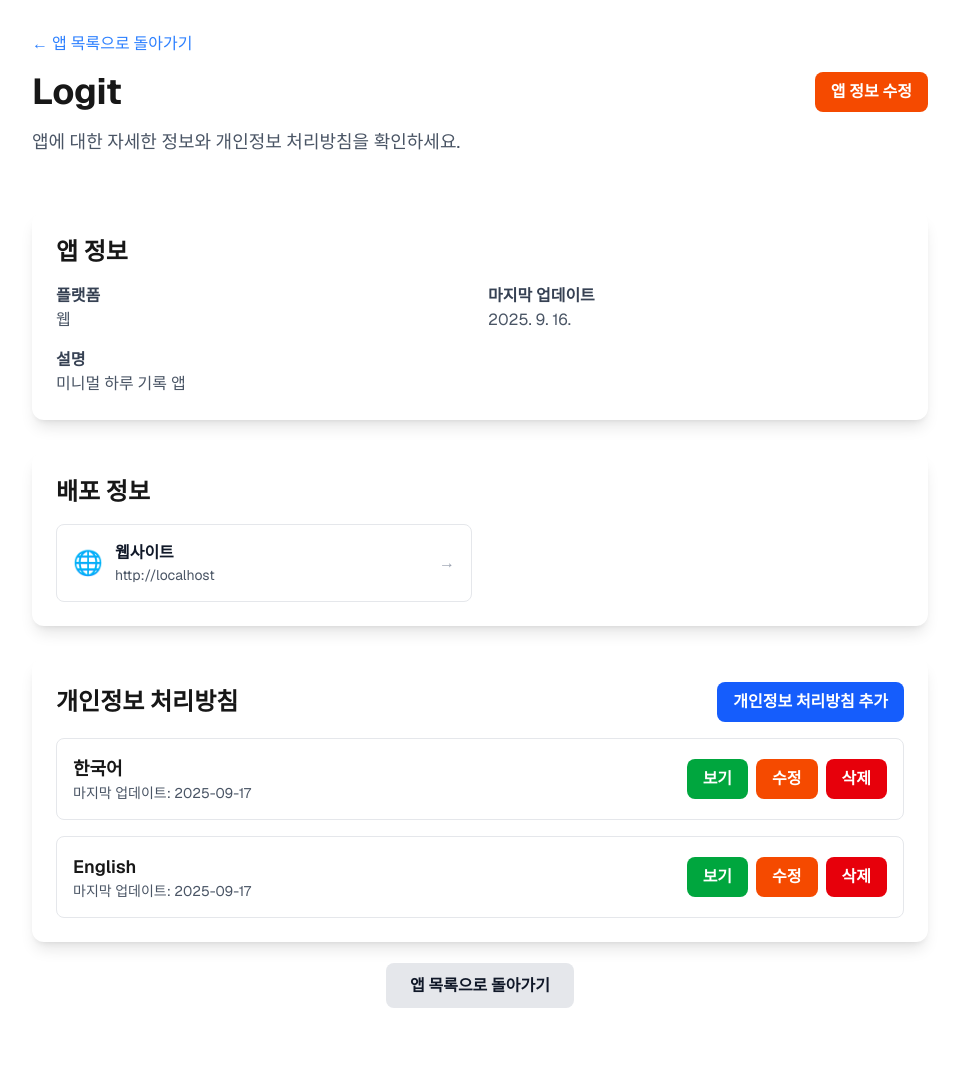
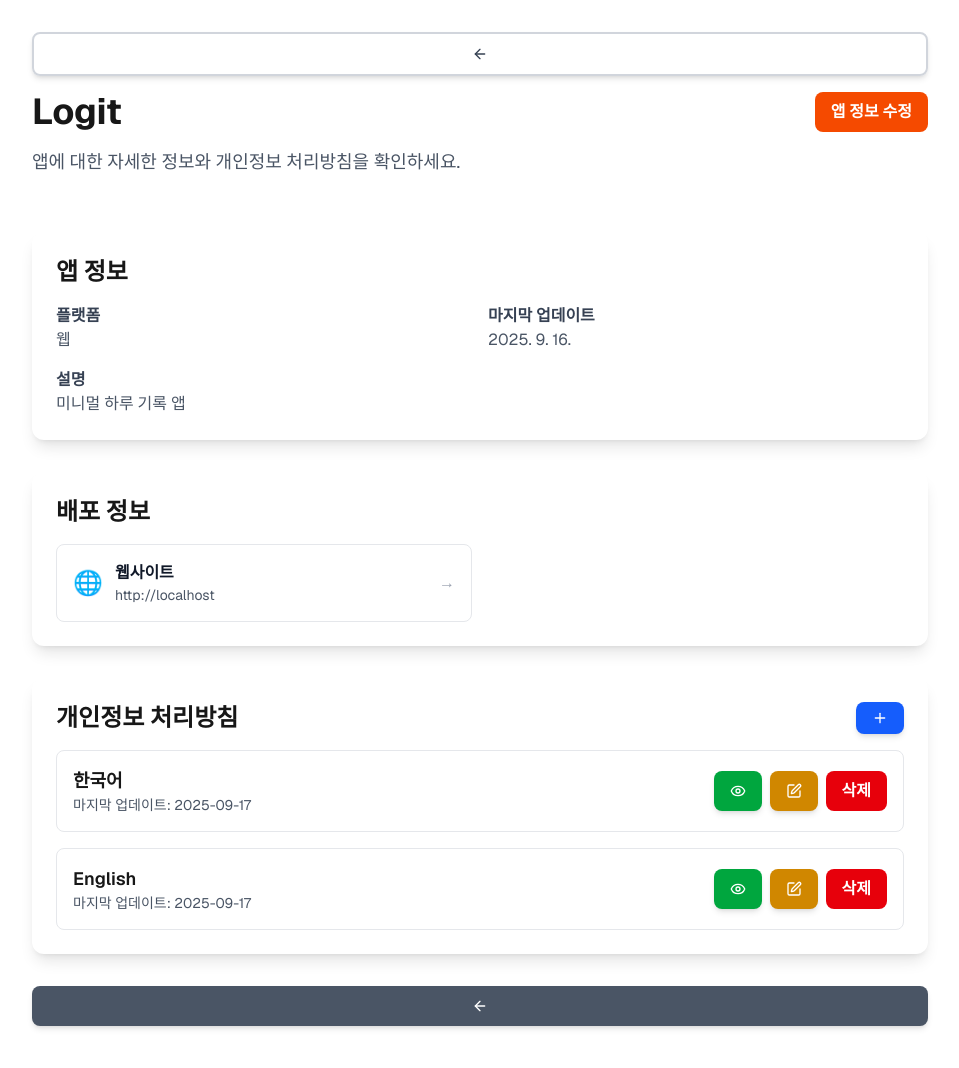
Before and after one commit to 0010capacity/0010capacity.github.io, a Next.js app: page /apps/Logit in a window 1280 px wide. Shown: the top 1068 px of the page, without its empty margins (160-1119 px from the left). Built offline with nearby package versions, Linux system fonts and the light colour scheme.

Commit message:
Add lucide-react icons and refactor button components across the app

```diff
--- a/app/apps/[appName]/page.tsx
+++ b/app/apps/[appName]/page.tsx
@@ -1,6 +1,8 @@
 import Link from 'next/link';
+import { Plus, Edit, ArrowLeft, Eye } from 'lucide-react';
 import { getAppNames, getAppData, type Deployment } from '../../data/apps';
 import { getPrivacyPoliciesForApp } from '../../data/privacy-policies';
+import { Button } from '../../../components';
 
 export async function generateStaticParams() {
   // 실제 존재하는 앱들을 기반으로 정적 경로 생성
@@ -47,12 +49,13 @@ export default async function AppDetailPage({ params }: AppDetailPageProps) {
     <div className="font-sans min-h-screen p-8 pb-20">
       <main className="max-w-4xl mx-auto">
         <div className="mb-8">
-          <Link
+          <Button
+            as={Link}
             href="/apps"
-            className="text-blue-500 hover:text-blue-700 mb-4 inline-block"
-          >
-            ← 앱 목록으로 돌아가기
-          </Link>
+            variant="outline"
+            className="mb-4"
+            icon={ArrowLeft}
+          ></Button>
           <div className="flex justify-between items-start">
             <div>
               <h1 className="text-4xl font-bold mb-4">{decodedAppName}</h1>
@@ -160,12 +163,13 @@ export default async function AppDetailPage({ params }: AppDetailPageProps) {
         <div className="bg-white dark:bg-gray-800 rounded-xl shadow-lg p-6">
           <div className="flex justify-between items-center mb-4">
             <h2 className="text-2xl font-semibold">개인정보 처리방침</h2>
-            <Link
+            <Button
+              as={Link}
               href={`/submit-pr?app=${encodeURIComponent(decodedAppName)}`}
-              className="bg-blue-600 hover:bg-blue-700 text-white font-semibold py-2 px-4 rounded-lg transition-colors duration-200"
-            >
-              개인정보 처리방침 추가
-            </Link>
+              variant="primary"
+              size="sm"
+              icon={Plus}
+            ></Button>
           </div>
 
           {privacyPolicies.length > 0 ? (
@@ -184,20 +188,22 @@ export default async function AppDetailPage({ params }: AppDetailPageProps) {
                       </p>
                     </div>
                     <div className="flex gap-2">
-                      <a
+                      <Button
+                        as="a"
                         href={policy.url}
                         target="_blank"
                         rel="noopener noreferrer"
-                        className="bg-green-600 hover:bg-green-700 text-white font-semibold py-2 px-4 rounded-lg transition-colors duration-200"
-                      >
-                        보기
-                      </a>
-                      <Link
+                        variant="success"
+                        size="sm"
+                        icon={Eye}
+                      ></Button>
+                      <Button
+                        as={Link}
                         href={`/submit-pr?app=${encodeURIComponent(decodedAppName)}&lang=${policy.language}`}
-                        className="bg-orange-600 hover:bg-orange-700 text-white font-semibold py-2 px-4 rounded-lg transition-colors duration-200"
-                      >
-                        수정
-                      </Link>
+                        variant="warning"
+                        size="sm"
+                        icon={Edit}
+                      ></Button>
                       <Link
                         href={`/submit-pr?app=${encodeURIComponent(decodedAppName)}&lang=${policy.language}&action=delete`}
                         className="bg-red-600 hover:bg-red-700 text-white font-semibold py-2 px-4 rounded-lg transition-colors duration-200"
@@ -225,12 +231,12 @@ export default async function AppDetailPage({ params }: AppDetailPageProps) {
         </div>
 
         <div className="text-center mt-8">
-          <Link
+          <Button
+            as={Link}
             href="/apps"
-            className="bg-gray-200 hover:bg-gray-300 dark:bg-gray-700 dark:hover:bg-gray-600 text-gray-900 dark:text-white font-semibold py-3 px-6 rounded-lg transition-colors duration-200"
-          >
-            앱 목록으로 돌아가기
-          </Link>
+            variant="secondary"
+            icon={ArrowLeft}
+          ></Button>
         </div>
       </main>
     </div>
--- a/app/page.tsx
+++ b/app/page.tsx
@@ -3,6 +3,7 @@
 import Link from "next/link";
 import { useState, useEffect } from "react";
 import GitHubCalendar from "react-github-calendar";
+import { Edit } from "lucide-react";
 import { Button, Card, Badge } from "../components";
 
 interface ProfileData {
@@ -103,8 +104,7 @@ export default function Home() {
         <section className="mb-12">
           <div className="flex justify-between items-center mb-8">
             <h2 className="text-4xl font-bold text-white">프로필</h2>
-            <Button as={Link} href="/edit-profile" variant="primary" size="sm">
-              편집
+            <Button as={Link} href="/edit-profile" variant="primary" size="sm" icon={Edit}>
             </Button>
           </div>
           <div className="grid grid-cols-1 md:grid-cols-2 gap-6 mb-8">
--- a/app/privacy-policy/[app]/page.tsx
+++ b/app/privacy-policy/[app]/page.tsx
@@ -1,6 +1,8 @@
 import Link from "next/link";
+import { Plus, ArrowLeft, Home, Eye } from "lucide-react";
 import { getAppNames } from "@/app/data/apps";
 import { getPrivacyPoliciesForApp } from "@/app/data/privacy-policies";
+import { Button } from "@/components";
 
 export async function generateStaticParams() {
   const appNames = getAppNames();
@@ -33,14 +35,15 @@ export default async function AppPrivacyPolicy({ params }: { params: Promise<{ a
                   </div>
                 </div>
                 <div className="mb-4">
-                  <a
+                  <Button
+                    as="a"
                     href={policy.url}
                     target="_blank"
                     rel="noopener noreferrer"
-                    className="bg-blue-600 hover:bg-blue-700 text-white font-semibold py-2 px-4 rounded-lg transition-colors duration-200 inline-block"
-                  >
-                    개인정보 처리방침 보기
-                  </a>
+                    variant="primary"
+                    size="sm"
+                    icon={Eye}
+                  ></Button>
                 </div>
               </div>
             ))}
@@ -51,22 +54,21 @@ export default async function AppPrivacyPolicy({ params }: { params: Promise<{ a
             <p className="text-gray-300 mb-6">
               {app} 앱의 개인정보 처리방침이 아직 등록되지 않았습니다.
             </p>
-            <Link
+            <Button
+              as={Link}
               href={`/submit-pr?app=${app}`}
-              className="bg-blue-600 hover:bg-blue-700 text-white font-semibold py-2 px-4 rounded-lg transition-colors duration-200 inline-block"
-            >
-              개인정보 처리방침 추가하기
-            </Link>
+              variant="primary"
+              size="md"
+              icon={Plus}
+            ></Button>
           </div>
         )}
 
         <div className="mt-8 text-center">
-          <Link href="/privacy-policy" className="bg-gray-700 hover:bg-gray-600 text-white font-semibold py-3 px-6 rounded-lg transition-colors duration-200 mr-4">
-            목록으로 돌아가기
-          </Link>
-          <Link href="/" className="bg-blue-600 hover:bg-blue-700 text-white font-semibold py-3 px-6 rounded-lg transition-colors duration-200">
-            홈으로 돌아가기
-          </Link>
+          <Button as={Link} href="/privacy-policy" variant="secondary" className="mr-4" icon={ArrowLeft}>
+          </Button>
+          <Button as={Link} href="/" variant="primary" icon={Home}>
+          </Button>
         </div>
       </main>
     </div>
--- a/app/privacy-policy/page.tsx
+++ b/app/privacy-policy/page.tsx
@@ -1,6 +1,8 @@
 import Link from "next/link";
+import { Home } from "lucide-react";
 import { getAllPrivacyPolicies } from "../data/privacy-policies";
 import { getAppNames } from "../data/apps";
+import { Button } from "../../components";
 
 export default function PrivacyPolicy() {
   const allPolicies = getAllPrivacyPolicies();
@@ -50,9 +52,8 @@ export default function PrivacyPolicy() {
           ))}
         </div>
         <div className="mt-8 text-center">
-          <Link href="/" className="bg-gray-700 hover:bg-gray-600 text-white font-semibold py-3 px-6 rounded-lg transition-colors duration-200">
-            홈으로 돌아가기
-          </Link>
+          <Button as={Link} href="/" variant="secondary" icon={Home}>
+          </Button>
         </div>
       </main>
     </div>
--- a/app/tech-stack-analysis/page.tsx
+++ b/app/tech-stack-analysis/page.tsx
@@ -2,6 +2,7 @@
 
 import { useState } from 'react';
 import Link from 'next/link';
+import { Home } from 'lucide-react';
 import { GitHubAnalyzer } from '../../lib/github';
 import { Button, Card, Loading, ErrorMessage, Badge, Form, FormField, Input } from '../../components';
 
@@ -237,7 +238,7 @@ export default function TechStackAnalysis() {
 
         {/* Back Button */}
         <div className="text-center mt-8">
-          <Button as={Link} href="/" variant="outline">
+          <Button as={Link} href="/" variant="outline" className="flex items-center justify-center gap-2" icon={Home}>
             홈으로 돌아가기
           </Button>
         </div>
--- a/components/Button.tsx
+++ b/components/Button.tsx
@@ -1,8 +1,9 @@
 import Link from 'next/link';
 import { ReactNode, ElementType } from 'react';
+import { LucideIcon } from 'lucide-react';
 
 interface ButtonProps {
-  children: ReactNode;
+  children?: ReactNode;
   onClick?: () => void;
   href?: string;
   as?: ElementType;
@@ -12,6 +13,9 @@ interface ButtonProps {
   loading?: boolean;
   className?: string;
   type?: 'button' | 'submit' | 'reset';
+  icon?: LucideIcon;
+  target?: string;
+  rel?: string;
 }
 
 const variantStyles = {
@@ -40,6 +44,7 @@ export default function Button({
   loading = false,
   className = '',
   type = 'button',
+  icon: Icon,
   ...props
 }: ButtonProps) {
   const baseStyles = 'font-semibold rounded-lg transition-colors duration-200 shadow-md disabled:opacity-50 disabled:cursor-not-allowed flex items-center justify-center gap-2';
@@ -62,6 +67,7 @@ export default function Button({
       disabled={disabled || loading}
     >
       {loading && <LoadingSpinner />}
+      {Icon && <Icon size={16} />}
       {children}
     </Component>
   );
--- a/package.json
+++ b/package.json
@@ -11,6 +11,7 @@
   },
   "dependencies": {
     "@octokit/rest": "^22.0.0",
+    "lucide-react": "^0.544.0",
     "next": "15.5.3",
     "react": "19.1.0",
     "react-dom": "19.1.0",
```
Also changed, not shown: app/apps/page.tsx (+5 -4 lines), app/edit-app/page.tsx (+27 -17 lines), app/edit-profile/page.tsx (+12 -5 lines), app/submit-pr/page.tsx (+16 -6 lines), app/upload-app/page.tsx (+21 -12 lines), 1 other file (tests, documents, lock files or other folders).
